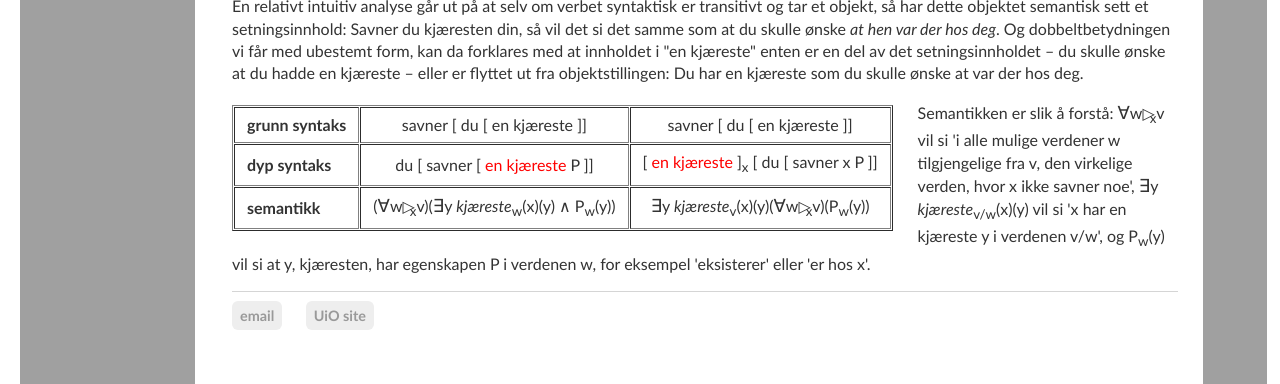
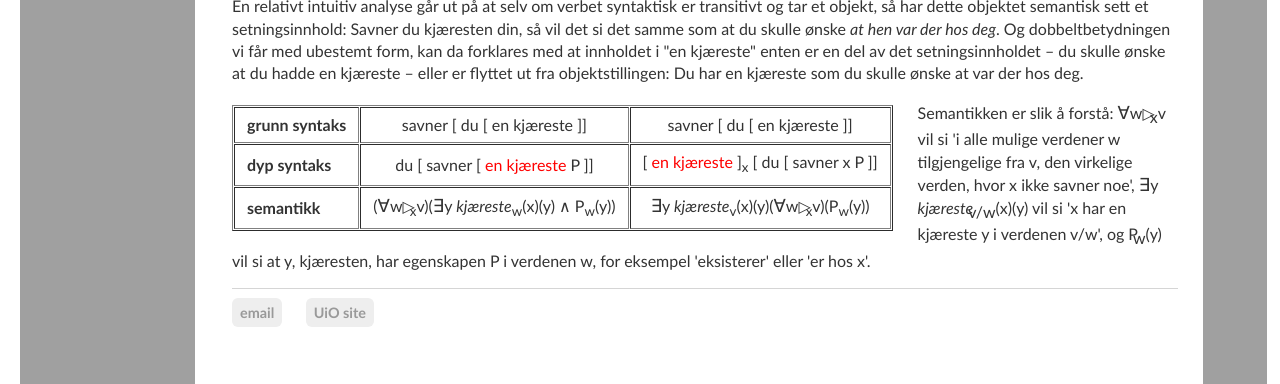
Before and after one commit to kjelljs/kjelljs.github.io, a Jekyll site: the page built from dissemination/vitsen.html, in a window 1280 px wide and 900 px high, scrolled down 2217 px. Shown: the part 516-900 px from the top of the window. Built offline with Jekyll 4.4.1, drawn with Linux system fonts in a browser that asks for light colours.

Commit message:
Update vitsen.html

```diff
--- a/dissemination/vitsen.html
+++ b/dissemination/vitsen.html
@@ -171,6 +171,6 @@
 		</tr>
 	</tbody>
 	</table></figure></div>
-<p><span style="vertical-align: baseline">Semantikken er slik å forstå: <font size="+1em">&forall;</font>w&#9655;<sub style="padding:0px; margin-left:-5px">x</sub>v vil si 'i alle mulige verdener w tilgjengelige fra v, den virkelige verden, hvor x ikke savner noe', <font size="+1em">∃</font>y <em>kjæreste</em><sub>v/w</sub>(x)(y) vil si 'x har en kjæreste y i verdenen v/w', og P<sub>w</sub>(y) vil si at y, kjæresten, har egenskapen P i verdenen w, for eksempel 'eksisterer' eller 'er hos x'.
-	</span></p>
+<p>Semantikken er slik å forstå: <font size="+1em">&forall;</font>w&#9655;<span style="vertical-align: sub; padding:0px; margin-left:-5px">x</span>v vil si 'i alle mulige verdener w tilgjengelige fra v, den virkelige verden, hvor x ikke savner noe', <font size="+1em">∃</font>y <em>kjæreste</em><span style="vertical-align: sub; padding:0px; margin-left:-5px">v/w</span>(x)(y) vil si 'x har en kjæreste y i verdenen v/w', og P<span style="vertical-align: sub; padding:0px; margin-left:-5px">w</span>(y) vil si at y, kjæresten, har egenskapen P i verdenen w, for eksempel 'eksisterer' eller 'er hos x'.
+	</p>
 </section>
```
